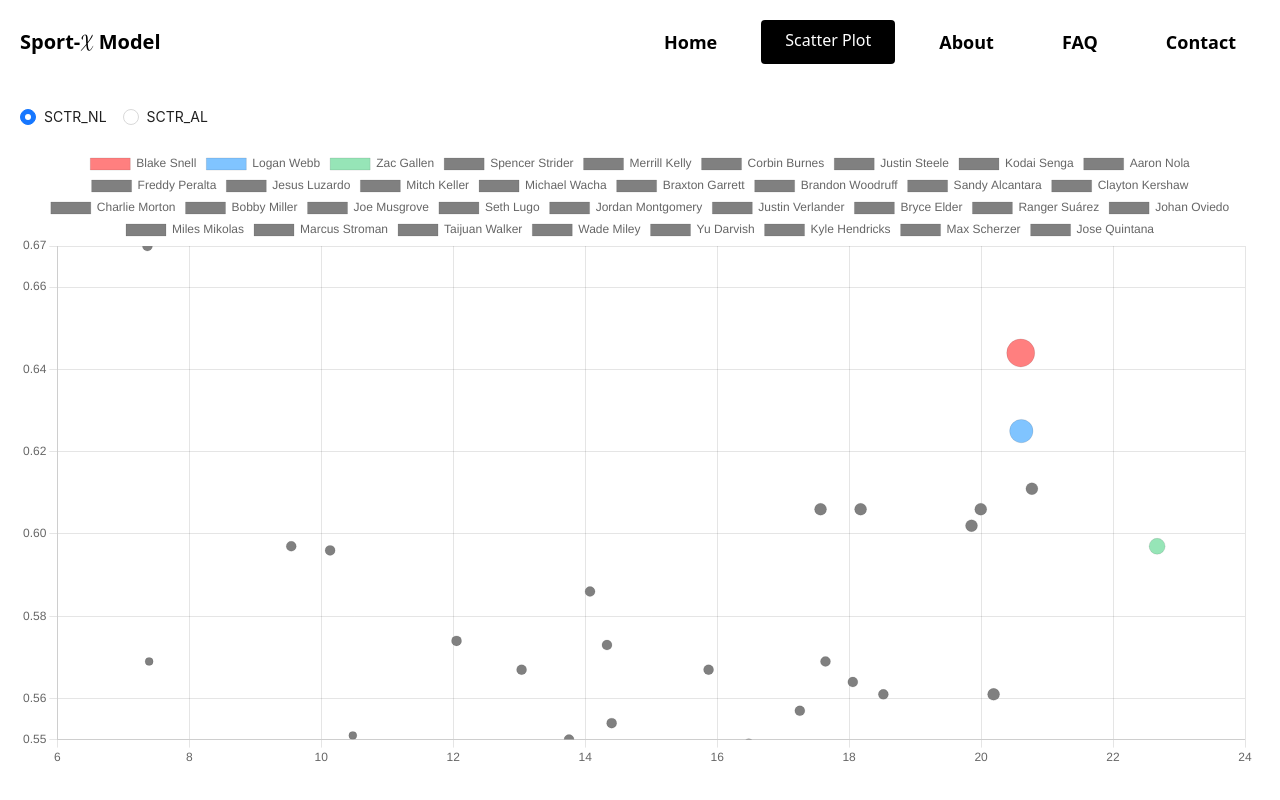
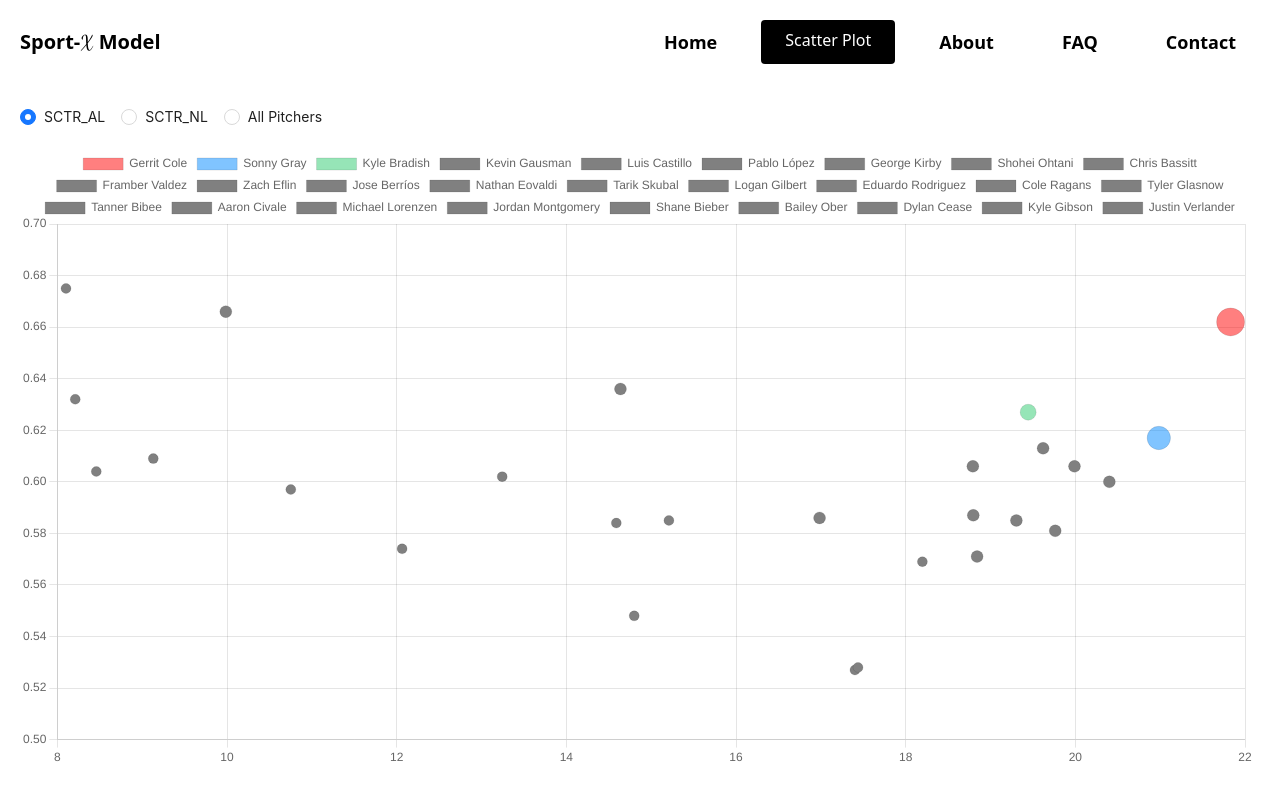
Before and after one commit to faysalewucse/sport-x, a React (Vite) app: page /scatterplot in a window 1280 px wide. Shown: the top 800 px of the page. Built offline with nearby package versions, Linux system fonts and the light colour scheme.

Commit message:
higher-lower btn

```diff
--- a/src/pages/ScatterPlot.jsx
+++ b/src/pages/ScatterPlot.jsx
@@ -7,57 +7,90 @@ import {
 } from "chart.js";
 import { Bubble } from "react-chartjs-2";
 import { gamesData } from "../data/data";
-import { Radio, Table } from "antd";
+import { Button, Radio, Table } from "antd";
 import { useState } from "react";
 import { useNavigate } from "react-router-dom";
+import { BsChevronLeft, BsChevronRight } from "react-icons/bs";
 
 ChartJS.register(LinearScale, PointElement, Tooltip, Legend);
 
 const options = {
   scales: {
     y: {
-      min: 0.55,
-      max: 0.67,
+      min: 0.5,
+      max: 0.7,
     },
   },
 };
 
 const ScatterPlot = () => {
-  const [selectedValue, setSelectedValue] = useState("sctr_NL");
+  const navigate = useNavigate();
+
+  const [index, setIndex] = useState(1);
+
+  const colors = [
+    "red",
+    "green",
+    "blue",
+    "yellow",
+    "purple",
+    "orange",
+    "pink",
+    "brown",
+    "cyan",
+    "magenta",
+    "lime",
+    "teal",
+    "violet",
+    "indigo",
+    "gold",
+    "silver",
+    "black",
+  ];
+
+  const [selectedValue, setSelectedValue] = useState("AL_yes");
   const onChange = (e) => {
     setSelectedValue(e.target.value);
   };
 
   const allData = gamesData
-    .filter((game) => game.chart_type === selectedValue)
-    .map((data, index) => {
+    .map((data, i) => {
+      if (selectedValue !== "all" && data.sctr_arr[0] !== selectedValue) {
+        return null;
+      }
+
       return {
         label: [data.sp_name],
         backgroundColorOpacity: 0.5,
         backgroundColor:
-          index === 0
-            ? "rgba(255, 0, 0, 0.5)"
-            : index === 1
-            ? "rgba(3, 138, 255, 0.5)"
-            : index === 2
-            ? "rgba(46, 204, 113, 0.5)"
+          selectedValue !== "all"
+            ? data.sctr_arr[1] === 1
+              ? "rgba(255, 0, 0, 0.5)"
+              : data.sctr_arr[1] === 2
+              ? "rgba(3, 138, 255, 0.5)"
+              : data.sctr_arr[1] === 3
+              ? "rgba(46, 204, 113, 0.5)"
+              : "gray"
+            : i < index * 10 && i >= (index - 1) * 10
+            ? colors[index - 1]
             : "gray",
         data: [
           {
             x: data.twx,
             y: data.awx,
             r:
-              index === 0
+              data.sctr_arr[1] === 1 && selectedValue !== "all"
                 ? parseInt(data.cy_p / 15) * 2
-                : index === 1
+                : data.sctr_arr[1] === 2 && selectedValue !== "all"
                 ? parseInt(data.cy_p / 15) * 1.67
-                : index === 2
+                : data.sctr_arr[1] === 3 && selectedValue !== "all"
                 ? parseInt(data.cy_p / 15) * 1.33
                 : parseInt(data.cy_p / 15),
           },
         ],
       };
-    });
+    })
+    .filter((data) => data !== null);
 
   const data = {
     labels: "Player Data",
@@ -65,8 +98,12 @@ const ScatterPlot = () => {
   };
 
   const tableData = gamesData
-    .filter((game) => game.chart_type === selectedValue)
+
     .map((data, index) => {
+      if (selectedValue !== "all" && data.sctr_arr[0] !== selectedValue) {
+        return null;
+      }
+
       return {
         id: data._id["$oid"],
         serial: index + 1,
@@ -75,7 +112,8 @@ const ScatterPlot = () => {
         awx_twx: `${data.awx}, ${data.twx}`,
         cy_p: data.cy_p,
       };
-    });
+    })
+    .filter((game) => game !== null);
 
   const columns = [
     {
@@ -105,16 +143,38 @@ const ScatterPlot = () => {
     },
   ];
 
-  const navigate = useNavigate();
-
   return (
     <div className="p-5">
       <Radio.Group className="mb-5" onChange={onChange} value={selectedValue}>
-        <Radio value="sctr_NL">SCTR_NL</Radio>
-        <Radio value="sctr_AL">SCTR_AL</Radio>
+        <Radio value="AL_yes">SCTR_AL</Radio>
+        <Radio value="NL_yes">SCTR_NL</Radio>
+        <Radio value="all">All Pitchers</Radio>
       </Radio.Group>
       {/* Scatter Plot */}
       <Bubble options={options} data={data} />
+
+      {/* Pagination Arrow */}
+      {selectedValue === "all" && (
+        <div className="flex justify-center gap-10 my-10">
+          <Button
+            size="large"
+            onClick={() => setIndex(index - 1)}
+            disabled={index === 1}
+            className={`flex items-center gap-2`}
+          >
+            <BsChevronLeft /> Lower 10
+          </Button>
+          <Button
+            size="large"
+            onClick={() => setIndex(index + 1)}
+            disabled={index === Math.ceil(gamesData.length / 10)}
+            className="flex items-center gap-2"
+          >
+            <BsChevronRight />
+            Higher 10
+          </Button>
+        </div>
+      )}
       {/* Table */}
       <Table
         size="small"
```
